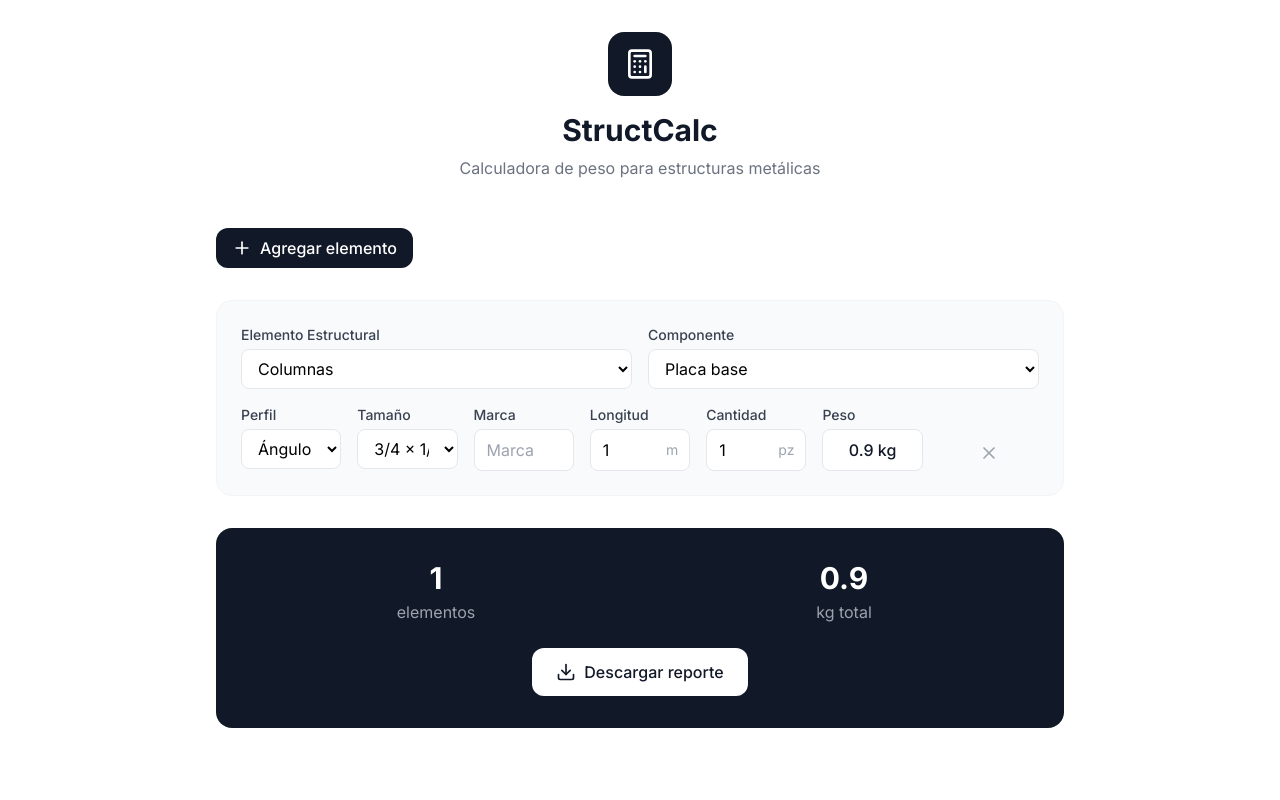
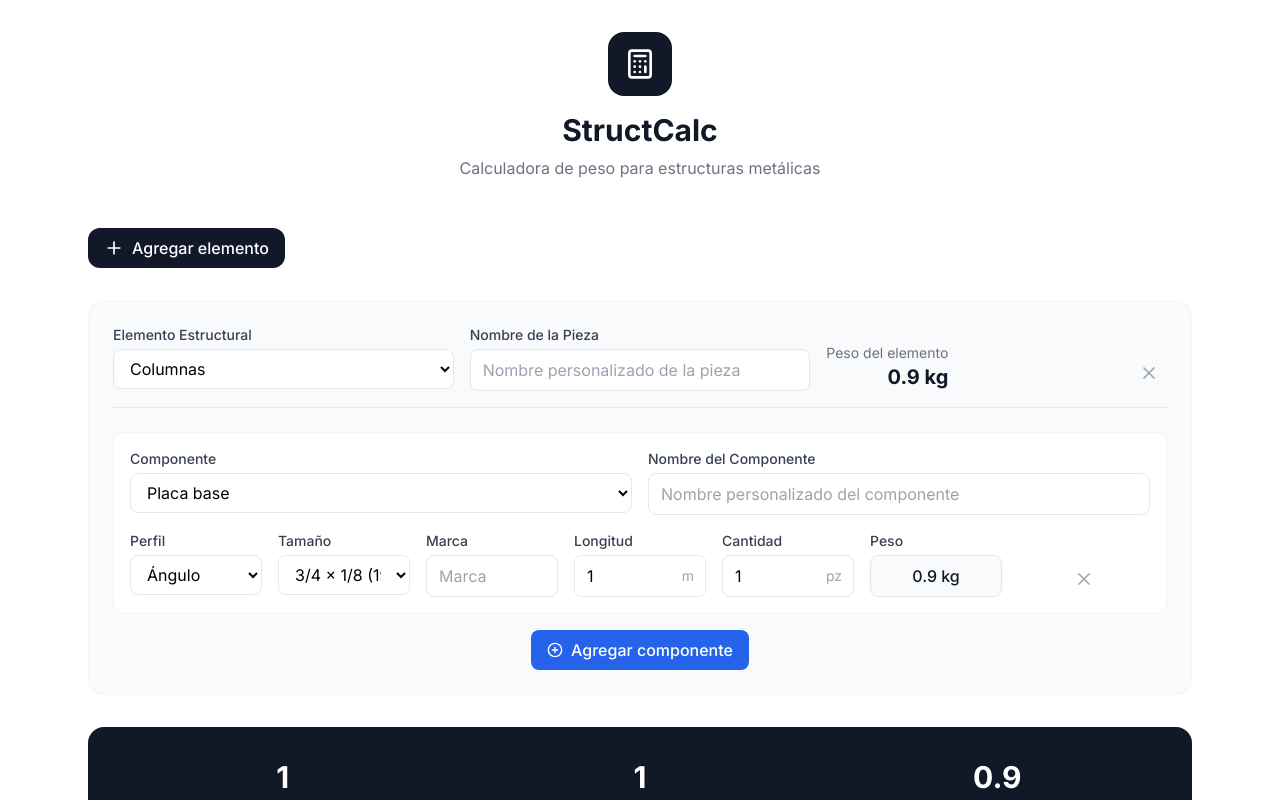
Before and after one commit to ingenierofierros/prueba-yt, a Next.js app: page / in a window 1280 px wide. Both pictures are taken after a click on the button "Agregar elemento". Shown: the top 800 px of the page. Built offline with nearby package versions, Linux system fonts and the light colour scheme.

Commit message:
Update SteelWeightCalculator.tsx

```diff
--- a/components/SteelWeightCalculator.tsx
+++ b/components/SteelWeightCalculator.tsx
@@ -1,18 +1,26 @@
 'use client'
 
 import React, { useState, useEffect } from 'react';
-import { Plus, X, Download, Calculator } from 'lucide-react';
+import { Plus, X, Download, Calculator, PlusCircle } from 'lucide-react';
 
-interface Element {
+interface Component {
   id: number;
-  structuralElement: string;
   component: string;
+  customComponentName: string;
   profileType: string;
   size: string;
   length: number;
   quantity: number;
   weight: number;
   brand: string;
+}
+
+interface Element {
+  id: number;
+  structuralElement: string;
+  customElementName: string;
+  components: Component[];
+  totalWeight: number;
 }
 
 const SteelWeightCalculator = () => {
@@ -224,10 +232,10 @@ const SteelWeightCalculator = () => {
   };
 
   const addElement = () => {
-    const newElement: Element = {
-      id: Date.now(),
-      structuralElement: 'Columnas',
+    const newComponent: Component = {
+      id: Date.now() + Math.random(),
       component: 'Placa base',
+      customComponentName: '',
       profileType: 'Ángulo',
       size: '3/4 x 1/8 (19x3mm)',
       length: 1,
@@ -235,41 +243,126 @@ const SteelWeightCalculator = () => {
       weight: 0.88,
       brand: ''
     };
+
+    const newElement: Element = {
+      id: Date.now(),
+      structuralElement: 'Columnas',
+      customElementName: '',
+      components: [newComponent],
+      totalWeight: 0.88
+    };
+
     setElements([...elements, newElement]);
   };
 
-  const updateElement = (id: number, field: keyof Element, value: any) => {
+  const addComponent = (elementId: number) => {
+    const newComponent: Component = {
+      id: Date.now() + Math.random(),
+      component: 'Placa base',
+      customComponentName: '',
+      profileType: 'Ángulo',
+      size: '3/4 x 1/8 (19x3mm)',
+      length: 1,
+      quantity: 1,
+      weight: 0.88,
+      brand: ''
+    };
+
     setElements(elements.map(element => {
-      if (element.id === id) {
+      if (element.id === elementId) {
+        const updatedComponents = [...element.components, newComponent];
+        const totalWeight = updatedComponents.reduce((sum, comp) => sum + comp.weight, 0);
+        return { ...element, components: updatedComponents, totalWeight };
+      }
+      return element;
+    }));
+  };
+
+  const updateElement = (elementId: number, field: keyof Element, value: any) => {
+    setElements(elements.map(element => {
+      if (element.id === elementId) {
         const updated = { ...element, [field]: value };
-        const profileWeight = profiles[updated.profileType][updated.size] || 0;
-        updated.weight = profileWeight * updated.length * updated.quantity;
+        if (field === 'structuralElement') {
+          // Si cambia el elemento estructural, actualizar el primer componente de todos los componentes
+          const firstComponent = structuralElements[value][0];
+          updated.components = updated.components.map(comp => ({
+            ...comp,
+            component: firstComponent
+          }));
+          // Recalcular pesos
+          updated.components = updated.components.map(comp => {
+            const profileWeight = profiles[comp.profileType][comp.size] || 0;
+            return { ...comp, weight: profileWeight * comp.length * comp.quantity };
+          });
+          updated.totalWeight = updated.components.reduce((sum, comp) => sum + comp.weight, 0);
+        }
         return updated;
       }
       return element;
     }));
   };
 
-  const removeElement = (id: number) => {
-    setElements(elements.filter(element => element.id !== id));
+  const updateComponent = (elementId: number, componentId: number, field: keyof Component, value: any) => {
+    setElements(elements.map(element => {
+      if (element.id === elementId) {
+        const updatedComponents = element.components.map(component => {
+          if (component.id === componentId) {
+            const updated = { ...component, [field]: value };
+            const profileWeight = profiles[updated.profileType][updated.size] || 0;
+            updated.weight = profileWeight * updated.length * updated.quantity;
+            return updated;
+          }
+          return component;
+        });
+        const totalWeight = updatedComponents.reduce((sum, comp) => sum + comp.weight, 0);
+        return { ...element, components: updatedComponents, totalWeight };
+      }
+      return element;
+    }));
+  };
+
+  const removeComponent = (elementId: number, componentId: number) => {
+    setElements(elements.map(element => {
+      if (element.id === elementId) {
+        const updatedComponents = element.components.filter(comp => comp.id !== componentId);
+        if (updatedComponents.length === 0) {
+          // Si no quedan componentes, remover el elemento completo
+          return null;
+        }
+        const totalWeight = updatedComponents.reduce((sum, comp) => sum + comp.weight, 0);
+        return { ...element, components: updatedComponents, totalWeight };
+      }
+      return element;
+    }).filter(Boolean) as Element[]);
+  };
+
+  const removeElement = (elementId: number) => {
+    setElements(elements.filter(element => element.id !== elementId));
   };
 
   useEffect(() => {
-    const total = elements.reduce((sum, element) => sum + element.weight, 0);
+    const total = elements.reduce((sum, element) => sum + element.totalWeight, 0);
     setTotalWeight(total);
   }, [elements]);
 
   const generateReport = () => {
     let report = "REPORTE ESTRUCTURA METÁLICA\n\n";
 
-    elements.forEach((element, index) => {
-      report += `${index + 1}. ${element.structuralElement} - ${element.component}\n`;
-      report += `   ${element.profileType} ${element.size} - ${element.length}m x${element.quantity} = ${element.weight.toFixed(1)}kg\n`;
-      if (element.brand) report += `   Marca: ${element.brand}\n`;
+    elements.forEach((element, elementIndex) => {
+      const elementName = element.customElementName || element.structuralElement;
+      report += `${elementIndex + 1}. ${elementName.toUpperCase()}\n`;
+      report += `   Peso total del elemento: ${element.totalWeight.toFixed(1)} kg\n\n`;
+
+      element.components.forEach((component, compIndex) => {
+        const componentName = component.customComponentName || component.component;
+        report += `   ${elementIndex + 1}.${compIndex + 1} ${componentName}\n`;
+        report += `        ${component.profileType} ${component.size} - ${component.length}m x${component.quantity} = ${component.weight.toFixed(1)}kg\n`;
+        if (component.brand) report += `        Marca: ${component.brand}\n`;
         report += `\n`;
       });
+    });
 
-    report += `\nTOTAL: ${totalWeight.toFixed(1)} kg\n`;
+    report += `\nTOTAL GENERAL: ${totalWeight.toFixed(1)} kg\n`;
 
     const blob = new Blob([report], { type: 'text/plain' });
     const url = URL.createObjectURL(blob);
@@ -280,9 +373,12 @@ const SteelWeightCalculator = () => {
     URL.revokeObjectURL(url);
   };
 
+  const totalElements = elements.length;
+  const totalComponents = elements.reduce((sum, element) => sum + element.components.length, 0);
+
   return (
     <div className="min-h-screen bg-white">
-      <div className="max-w-4xl mx-auto px-6 py-8">
+      <div className="max-w-6xl mx-auto px-6 py-8">
 
         {/* Header ultra minimalista */}
         <div className="text-center mb-12">
@@ -305,40 +401,78 @@ const SteelWeightCalculator = () => {
         </div>
 
         {/* Lista de elementos */}
-        <div className="space-y-4 mb-8">
+        <div className="space-y-6 mb-8">
           {elements.map((element) => (
             <div key={element.id} className="bg-gray-50 rounded-2xl p-6 border border-gray-100">
-              <div className="grid grid-cols-1 md:grid-cols-2 gap-4 mb-4">
 
+              {/* Cabecera del elemento */}
+              <div className="grid grid-cols-1 md:grid-cols-3 gap-4 mb-6 pb-4 border-b border-gray-200">
                 <div>
                   <label className="block text-sm font-medium text-gray-700 mb-1">Elemento Estructural</label>
                   <select
                     value={element.structuralElement}
-                    onChange={(e) => {
-                      const newStructuralElement = e.target.value;
-                      const firstComponent = structuralElements[newStructuralElement][0];
-                      updateElement(element.id, 'structuralElement', newStructuralElement);
-                      updateElement(element.id, 'component', firstComponent);
-                    }}
+                    onChange={(e) => updateElement(element.id, 'structuralElement', e.target.value)}
                     className="w-full px-3 py-2 bg-white border border-gray-200 rounded-lg focus:outline-none focus:ring-2 focus:ring-gray-900 focus:border-transparent"
                   >
-                    {Object.keys(structuralElements).map(element => (
-                      <option key={element} value={element}>{element}</option>
+                    {Object.keys(structuralElements).map(structElement => (
+                      <option key={structElement} value={structElement}>{structElement}</option>
                     ))}
                   </select>
                 </div>
 
                 <div>
+                  <label className="block text-sm font-medium text-gray-700 mb-1">Nombre de la Pieza</label>
+                  <input
+                    type="text"
+                    value={element.customElementName}
+                    onChange={(e) => updateElement(element.id, 'customElementName', e.target.value)}
+                    className="w-full px-3 py-2 bg-white border border-gray-200 rounded-lg focus:outline-none focus:ring-2 focus:ring-gray-900 focus:border-transparent"
+                    placeholder="Nombre personalizado de la pieza"
+                  />
+                </div>
+
+                <div className="flex items-end justify-between">
+                  <div className="text-right">
+                    <div className="text-sm text-gray-500">Peso del elemento</div>
+                    <div className="text-xl font-bold text-gray-900">{element.totalWeight.toFixed(1)} kg</div>
+                  </div>
+                  <button
+                    onClick={() => removeElement(element.id)}
+                    className="p-2 text-gray-400 hover:text-red-500 hover:bg-red-50 rounded-lg transition-colors ml-4"
+                  >
+                    <X className="w-5 h-5" />
+                  </button>
+                </div>
+              </div>
+
+              {/* Componentes del elemento */}
+              <div className="space-y-4">
+                {element.components.map((component, index) => (
+                  <div key={component.id} className="bg-white rounded-xl p-4 border border-gray-100">
+
+                    <div className="grid grid-cols-1 md:grid-cols-2 gap-4 mb-4">
+                      <div>
                         <label className="block text-sm font-medium text-gray-700 mb-1">Componente</label>
                         <select
-                    value={element.component}
-                    onChange={(e) => updateElement(element.id, 'component', e.target.value)}
+                          value={component.component}
+                          onChange={(e) => updateComponent(element.id, component.id, 'component', e.target.value)}
                           className="w-full px-3 py-2 bg-white border border-gray-200 rounded-lg focus:outline-none focus:ring-2 focus:ring-gray-900 focus:border-transparent"
                         >
-                    {structuralElements[element.structuralElement].map(component => (
-                      <option key={component} value={component}>{component}</option>
+                          {structuralElements[element.structuralElement].map(comp => (
+                            <option key={comp} value={comp}>{comp}</option>
                           ))}
                         </select>
+                      </div>
+
+                      <div>
+                        <label className="block text-sm font-medium text-gray-700 mb-1">Nombre del Componente</label>
+                        <input
+                          type="text"
+                          value={component.customComponentName}
+                          onChange={(e) => updateComponent(element.id, component.id, 'customComponentName', e.target.value)}
+                          className="w-full px-3 py-2 bg-white border border-gray-200 rounded-lg focus:outline-none focus:ring-2 focus:ring-gray-900 focus:border-transparent"
+                          placeholder="Nombre personalizado del componente"
+                        />
                       </div>
                     </div>
 
@@ -347,12 +481,12 @@ const SteelWeightCalculator = () => {
                       <div className="col-span-2 md:col-span-1">
                         <label className="block text-sm font-medium text-gray-700 mb-1">Perfil</label>
                         <select
-                    value={element.profileType}
+                          value={component.profileType}
                           onChange={(e) => {
                             const newType = e.target.value;
                             const firstSize = Object.keys(profiles[newType])[0];
-                      updateElement(element.id, 'profileType', newType);
-                      updateElement(element.id, 'size', firstSize);
+                            updateComponent(element.id, component.id, 'profileType', newType);
+                            updateComponent(element.id, component.id, 'size', firstSize);
                           }}
                           className="w-full px-3 py-2 bg-white border border-gray-200 rounded-lg focus:outline-none focus:ring-2 focus:ring-gray-900 focus:border-transparent"
                         >
@@ -365,11 +499,11 @@ const SteelWeightCalculator = () => {
                       <div className="col-span-2 md:col-span-1">
                         <label className="block text-sm font-medium text-gray-700 mb-1">Tamaño</label>
                         <select
-                    value={element.size}
-                    onChange={(e) => updateElement(element.id, 'size', e.target.value)}
+                          value={component.size}
+                          onChange={(e) => updateComponent(element.id, component.id, 'size', e.target.value)}
                           className="w-full px-3 py-2 bg-white border border-gray-200 rounded-lg focus:outline-none focus:ring-2 focus:ring-gray-900 focus:border-transparent"
                         >
-                    {Object.keys(profiles[element.profileType]).map(size => (
+                          {Object.keys(profiles[component.profileType]).map(size => (
                             <option key={size} value={size}>{size}</option>
                           ))}
                         </select>
@@ -379,8 +513,8 @@ const SteelWeightCalculator = () => {
                         <label className="block text-sm font-medium text-gray-700 mb-1">Marca</label>
                         <input
                           type="text"
-                    value={element.brand}
-                    onChange={(e) => updateElement(element.id, 'brand', e.target.value)}
+                          value={component.brand}
+                          onChange={(e) => updateComponent(element.id, component.id, 'brand', e.target.value)}
                           className="w-full px-3 py-2 bg-white border border-gray-200 rounded-lg focus:outline-none focus:ring-2 focus:ring-gray-900 focus:border-transparent"
                           placeholder="Marca"
                         />
@@ -391,8 +525,8 @@ const SteelWeightCalculator = () => {
                         <div className="relative">
                           <input
                             type="number"
-                      value={element.length}
-                      onChange={(e) => updateElement(element.id, 'length', parseFloat(e.target.value) || 0)}
+                            value={component.length}
+                            onChange={(e) => updateComponent(element.id, component.id, 'length', parseFloat(e.target.value) || 0)}
                             className="w-full px-3 py-2 pr-8 bg-white border border-gray-200 rounded-lg focus:outline-none focus:ring-2 focus:ring-gray-900 focus:border-transparent"
                             step="0.1"
                             min="0"
@@ -407,8 +541,8 @@ const SteelWeightCalculator = () => {
                         <div className="relative">
                           <input
                             type="number"
-                      value={element.quantity}
-                      onChange={(e) => updateElement(element.id, 'quantity', parseInt(e.target.value) || 0)}
+                            value={component.quantity}
+                            onChange={(e) => updateComponent(element.id, component.id, 'quantity', parseInt(e.target.value) || 0)}
                             className="w-full px-3 py-2 pr-8 bg-white border border-gray-200 rounded-lg focus:outline-none focus:ring-2 focus:ring-gray-900 focus:border-transparent"
                             min="1"
                             placeholder="1"
@@ -419,17 +553,31 @@ const SteelWeightCalculator = () => {
 
                       <div>
                         <label className="block text-sm font-medium text-gray-700 mb-1">Peso</label>
-                  <div className="px-3 py-2 bg-white border border-gray-200 rounded-lg text-center font-medium text-gray-900">
-                    {element.weight.toFixed(1)} kg
+                        <div className="px-3 py-2 bg-gray-50 border border-gray-200 rounded-lg text-center font-medium text-gray-900">
+                          {component.weight.toFixed(1)} kg
                         </div>
                       </div>
 
                       <div className="flex justify-center items-end">
                         <button
-                    onClick={() => removeElement(element.id)}
+                          onClick={() => removeComponent(element.id, component.id)}
                           className="p-2 text-gray-400 hover:text-red-500 hover:bg-red-50 rounded-lg transition-colors"
                         >
                           <X className="w-5 h-5" />
+                        </button>
+                      </div>
+                    </div>
+                  </div>
+                ))}
+
+                {/* Botón para agregar más componentes */}
+                <div className="text-center">
+                  <button
+                    onClick={() => addComponent(element.id)}
+                    className="inline-flex items-center px-4 py-2 bg-blue-600 text-white rounded-lg hover:bg-blue-700 transition-colors font-medium"
+                  >
+                    <PlusCircle className="w-4 h-4 mr-2" />
+                    Agregar componente
                   </button>
                 </div>
               </div>
@@ -440,10 +588,14 @@ const SteelWeightCalculator = () => {
         {/* Resultados */}
         {elements.length > 0 && (
           <div className="bg-gray-900 rounded-2xl p-8 text-white">
-            <div className="grid grid-cols-1 md:grid-cols-2 gap-8 text-center mb-6">
+            <div className="grid grid-cols-1 md:grid-cols-3 gap-8 text-center mb-6">
               <div>
-                <div className="text-3xl font-bold mb-1">{elements.length}</div>
+                <div className="text-3xl font-bold mb-1">{totalElements}</div>
                 <div className="text-gray-400">elementos</div>
+              </div>
+              <div>
+                <div className="text-3xl font-bold mb-1">{totalComponents}</div>
+                <div className="text-gray-400">componentes</div>
               </div>
               <div>
                 <div className="text-3xl font-bold mb-1">{totalWeight.toFixed(1)}</div>
```
Lines whose indentation alone changed are shown as unchanged.
